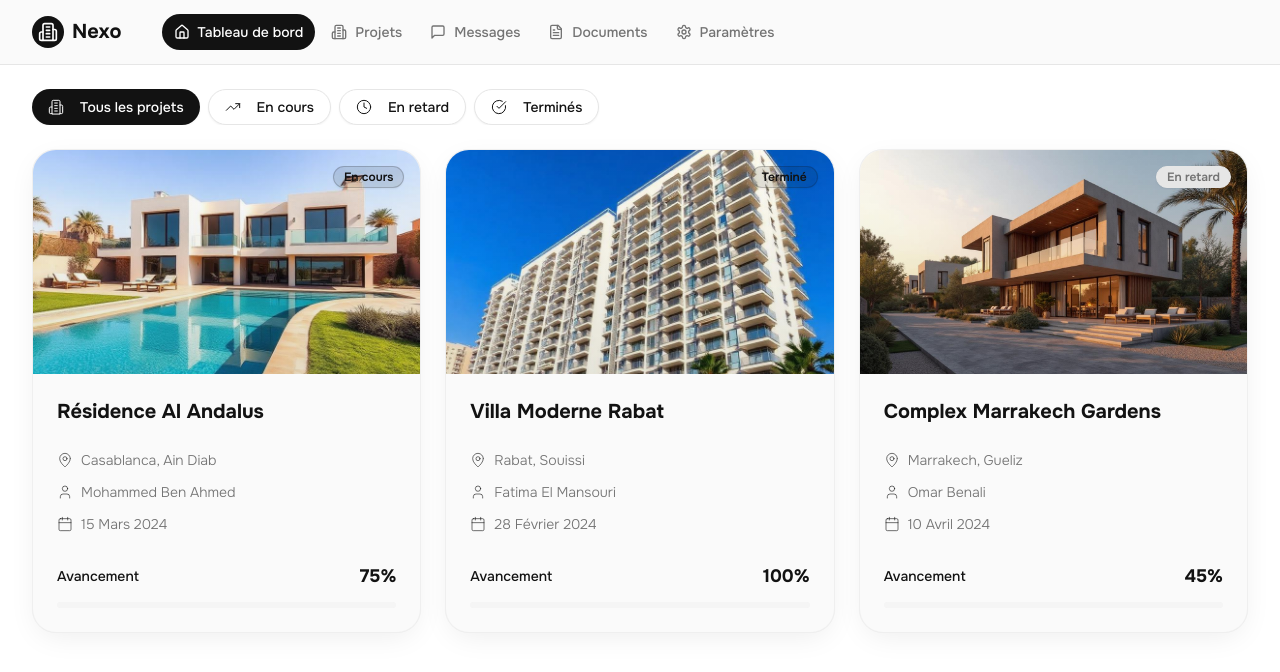
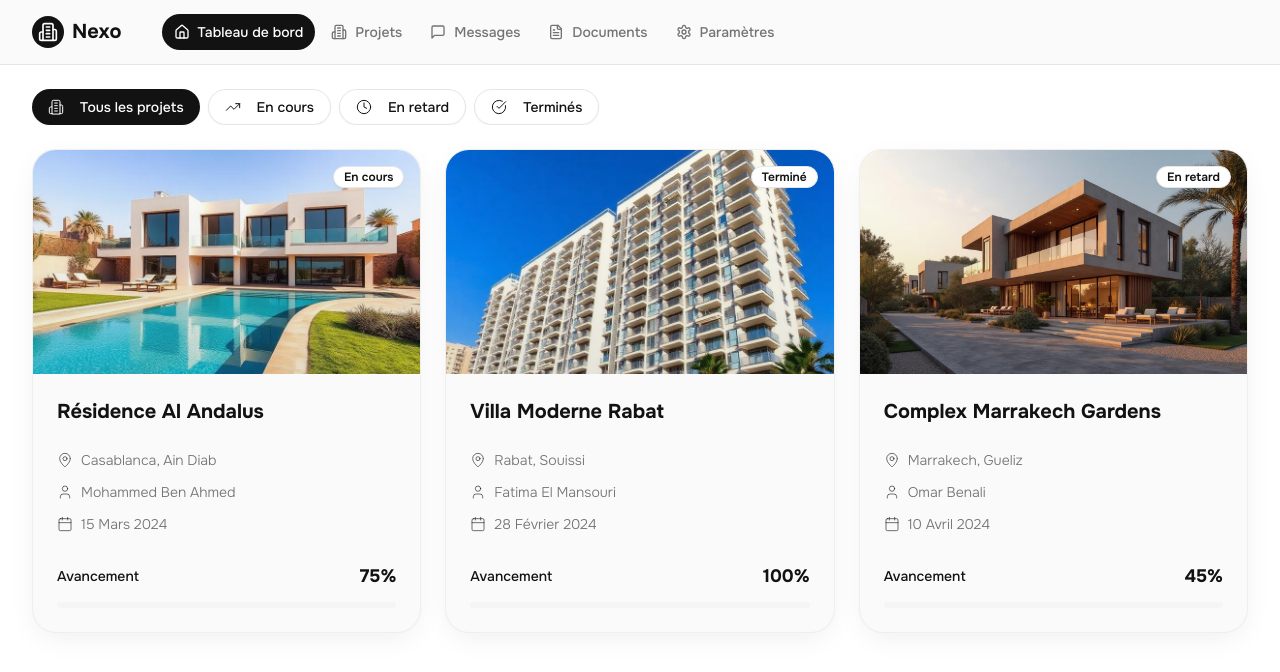
Before and after one commit to davidamelekhh/remix-of-aurapro, a React (Vite) app: page / in a window 1280 px wide. Shown: the top 672 px of the page. Built offline with nearby package versions, Linux system fonts and the light colour scheme.

Commit message:
Fix tag background color

```diff
--- a/src/components/dashboard/ProjectCard.tsx
+++ b/src/components/dashboard/ProjectCard.tsx
@@ -23,17 +23,17 @@ const statusConfig = {
   'in-progress': {
     label: 'En cours',
     labelAr: 'قيد التنفيذ',
-    className: 'bg-foreground/10 text-foreground border-foreground/20',
+    className: 'bg-background text-foreground border-border',
   },
   'completed': {
     label: 'Terminé',
     labelAr: 'مكتمل',
-    className: 'bg-foreground/10 text-foreground border-foreground/20',
+    className: 'bg-background text-foreground border-border',
   },
   'delayed': {
     label: 'En retard',
     labelAr: 'متأخر',
-    className: 'bg-muted text-muted-foreground border-muted',
+    className: 'bg-background text-foreground border-border',
   },
 };
 
--- a/src/pages/ProjectDetail.tsx
+++ b/src/pages/ProjectDetail.tsx
@@ -86,7 +86,7 @@ export default function ProjectDetail() {
             <p className="text-muted-foreground">Casablanca, Ain Diab • Client: Mohammed Ben Ahmed</p>
           </div>
 
-          <Badge className="bg-foreground/10 text-foreground border-foreground/20 self-start lg:self-center">
+          <Badge className="bg-background text-foreground border-border self-start lg:self-center">
             En cours
           </Badge>
         </div>
```
